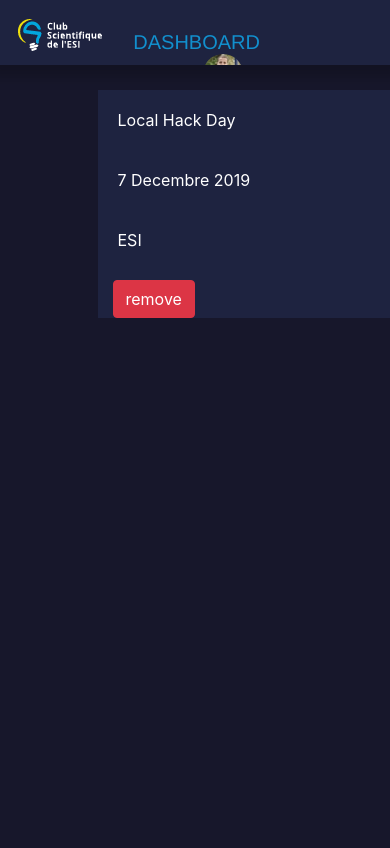
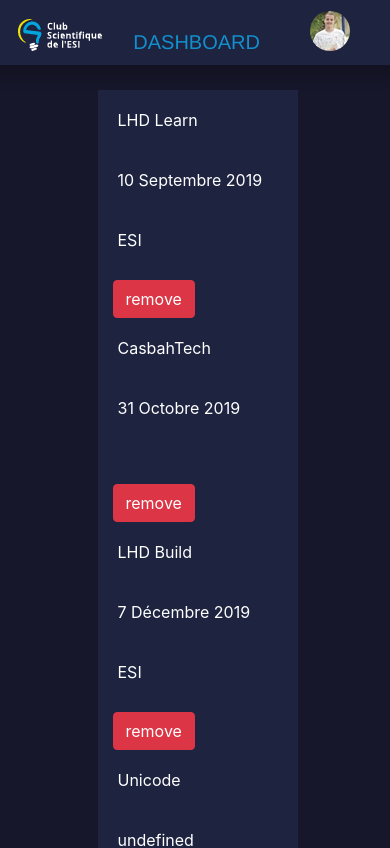
Before and after one commit to Lourguioui/GI-Dashboard, a React (Create React App) app: page /events in a window 390 px wide. Shown: the top 848 px of the page. Built offline with nearby package versions, Linux system fonts and the light colour scheme.

Commit message:
Events page

```diff
--- a/src/Event.css
+++ b/src/Event.css
@@ -20,6 +20,6 @@
 }
 @media screen and (max-width: 576px) {
   .event {
-    width: 300px;
+    width: 200px;
   }
 }
--- a/src/Event.jsx
+++ b/src/Event.jsx
@@ -3,7 +3,12 @@
 import "./Event.css";
 
 class Event extends Component {
-  state = {};
+  state = {
+    Id: this.props.Id,
+    eventName: this.props.eventName,
+    eventDate: this.props.eventDate,
+    eventPlace: this.props.eventPlace
+  };
   render() {
     document.getElementsByTagName("META")[2].name = "viewport";
     document.getElementsByTagName("META")[2].content =
@@ -13,13 +18,13 @@
         <div className="container">
           <div className="row">
             <div className="col-sm-4">
-              <p className="event-name">Local Hack Day</p>
+              <p className="event-name">{this.state.eventName}</p>
             </div>
             <div className="col-sm-3 text-left">
-              <p className="event-date">7 Decembre 2019</p>
+              <p className="event-date">{this.state.eventDate}</p>
             </div>
             <div className="col-3">
-              <p className="event-place">ESI</p>
+              <p className="event-place">{this.state.eventPlace}</p>
             </div>
             <div className="col-sm-2">
               <button tyoe="button" className="remove btn btn-danger">
--- a/src/Events.jsx
+++ b/src/Events.jsx
@@ -3,12 +3,31 @@
 import Event from "./Event.jsx";
 class Events extends Component {
   state = {
+      Events : [
+        {eventId : '1', eventName : 'LHD Learn' , eventDate:'10 Septembre 2019', eventPlace: 'ESI'},
+        {eventId: '2', eventName : 'CasbahTech', eventDate : '31 Octobre 2019', evnetPlace : 'CasbahTech'},
+        {eventId : '3', eventName : 'LHD Build', eventDate  : '7 Décembre 2019', eventPlace : 'ESI'},
+        {eventId: '4', eventName : 'Unicode', eventDate : 'undefined',eventPlace : 'ESI' },
+        {eventId : '5' ,eventName : 'Hack IT', eventDate : 'undefined', eventPlace : 'ESI'}
 
+      ]
   };
+  handleDelete = eventId =>{
+    const Events = this.state.Events.filter(x => x.Id != eventId);
+    this.setState({Events});
+  }
   render() {
     return (
       <div className="Events">
-          <Event/>
+          {this.state.Events.map(events => (
+            <Event
+                Key={events.Id}
+                Id={events.Id}
+                eventName={events.eventName}
+                eventDate={events.eventDate}
+                eventPlace={events.eventPlace}
+            />
+          ))}
       </div>
     );
   }
--- a/src/Header.css
+++ b/src/Header.css
@@ -39,3 +39,12 @@
   float: left;
   margin-top: -35px;
 }
+@media screen and (max-width: 465px) {
+  .header div .image {
+    margin-top: -9px;
+    margin-left: 30px;
+  }
+  .header div .name {
+    display: none;
+  }
+}
--- a/src/Header.jsx
+++ b/src/Header.jsx
@@ -5,6 +5,9 @@
 class Header extends Component {
   state = {};
   render() {
+    document.getElementsByTagName("META")[2].name = "viewport";
+    document.getElementsByTagName("META")[2].content =
+      "width=device-width, initial-scale=1";
     return (
       <div className="wrapper">
         <MetaTags>
```
